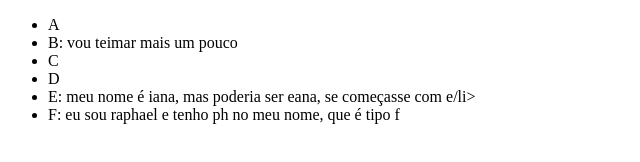
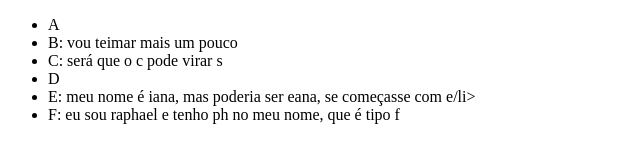
Before and after one commit to RaphaelBAlves/aprendendo_git, a plain HTML site: page index.html in a window 1280 px wide. Shown: the whole page, without its empty margins (0-640 px from the left). Drawn offline with Linux system fonts and the light colour scheme.

Commit message:
Modificação no item C

```diff
--- a/index.html
+++ b/index.html
@@ -6,7 +6,7 @@
     <ul>
         <li>A</li>
         <li>B: vou teimar mais um pouco</li>
-        <li>C</li>
+        <li>C: será que o c pode virar s</li>
         <li>D</li>
         <li>E: meu nome é iana, mas poderia ser eana, se começasse com e/li>
         <li>F: eu sou raphael e tenho ph no meu nome, que é tipo f</li>
```
